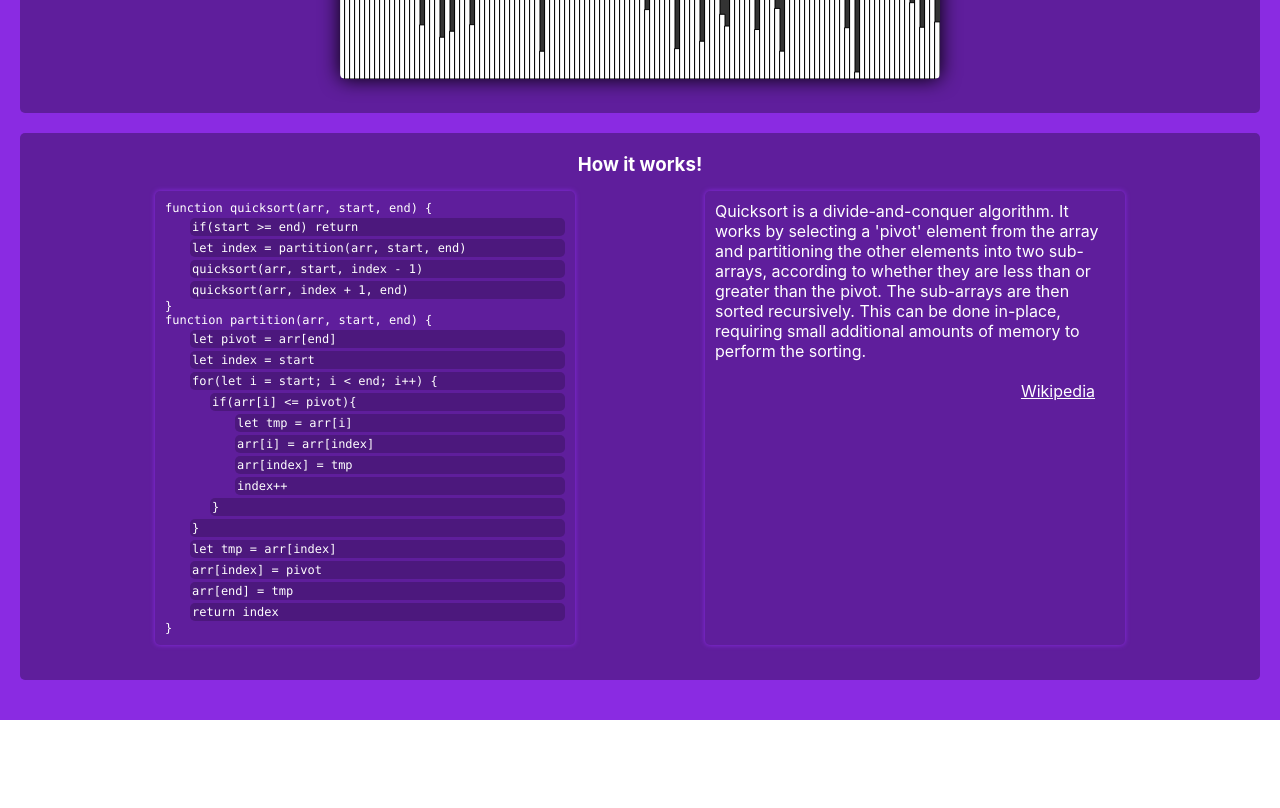
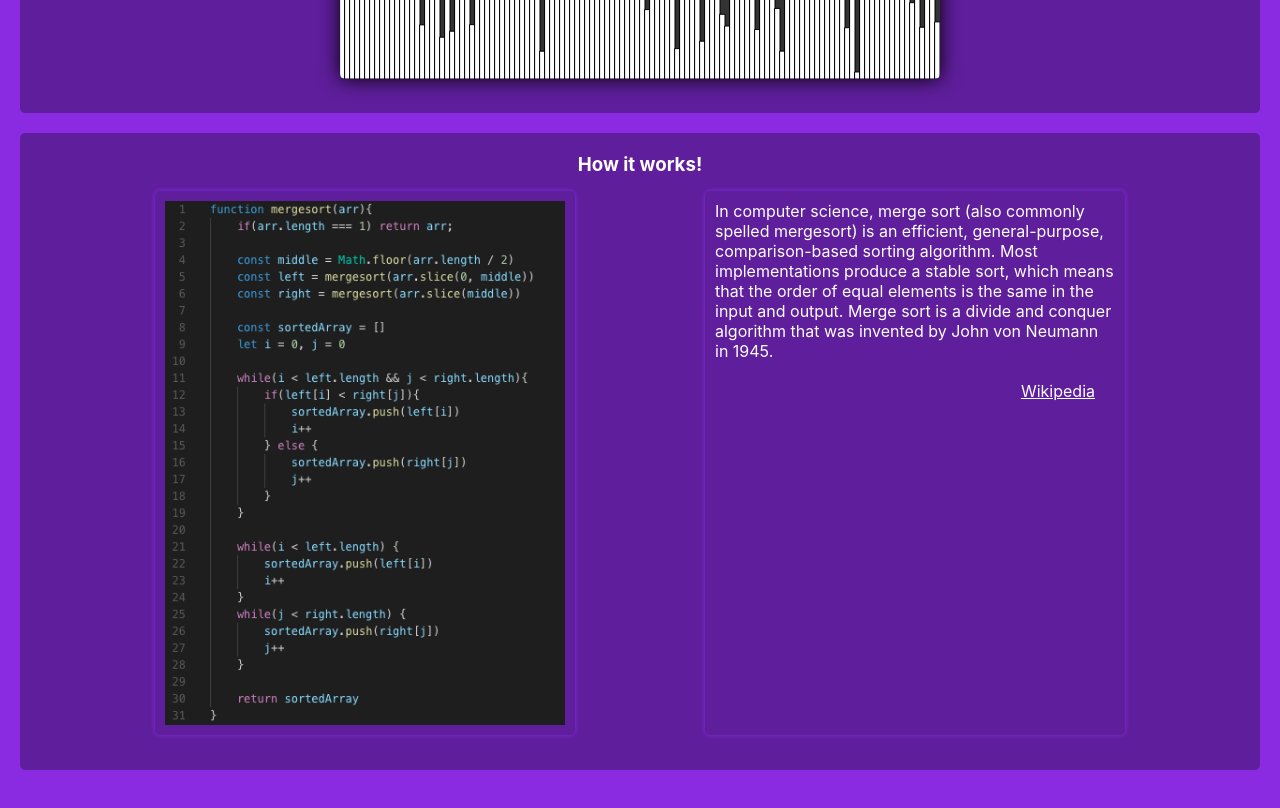
Before and after one commit to marshall405/visual-sorting-algos, a React (Create React App) app: page / in a window 1280 px wide. Shown: the part 500-1308 px from the top of the page. Before the commit the page ends 1220 px from the top, so only its background shows below. Built offline with nearby package versions, Linux system fonts and the light colour scheme.

Commit message:
fixes to mergesort

```diff
--- /dev/null
+++ b/merge.js
@@ -0,0 +1,46 @@
+function mergesort(arr){
+    if(arr.length === 1) return arr;
+
+    const middle = Math.floor(arr.length / 2)
+    const left = mergesort(arr.slice(0, middle))
+    const right = mergesort(arr.slice(middle))
+
+    const sortedArray = []
+    let i = 0, j = 0
+
+    while(i < left.length && j < right.length){
+        if(left[i] < right[j]){
+            sortedArray.push(left[i])
+            i++
+        } else {
+            sortedArray.push(right[j])
+            j++
+        }
+    }
+
+    while(i < left.length) {
+        sortedArray.push(left[i])
+        i++
+    }
+    while(j < right.length) {
+        sortedArray.push(right[j])
+        j++
+    }
+
+    return sortedArray
+}
+
+
+Array.prototype.isEqual = function(arr){
+
+    for(let i = 0; i < this.length; i++){
+        if(this[i] != arr[i]) return false
+    }
+
+    return true
+}
+
+mergesort([3,6,2,1,8,7]).isEqual([1,2,3,6,7,8]) //-> true
+mergesort([1,2,3,4,5,6,7,8]).isEqual([1,2,3,4,5,6,7,8]) //-> true
+mergesort([8,7,6,5,4,3,2,1]).isEqual([1,2,3,4,5,6,7,8]) //-> true
+mergesort([1,1,1,1,1,1,1]).isEqual([1,1,1,1,1,1,1]) //-> true
--- a/src/App.js
+++ b/src/App.js
@@ -5,9 +5,10 @@ import './App.css';
 
 import NavBar from './components/NavBar';
 import Quicksort from './components/Quicksort';
+import Mergesort from './components/Mergesort';
 
 function App() {
-  const [link, setLink] = useState(1)
+  const [link, setLink] = useState(2)
 
   return (
     <div className="App">
@@ -15,6 +16,7 @@ function App() {
 
       <main>
         { link === 1 ? <Quicksort /> : null}
+        { link === 2 ? <Mergesort /> : null}
       </main>
     </div>
   );
--- /dev/null
+++ b/src/components/Mergesort.js
@@ -0,0 +1,114 @@
+import React, { useEffect, useRef} from 'react'
+
+import p5 from 'p5'
+
+import {swap,sleep} from '../utils.js'
+import Merge from '../images/merge.png'
+
+export default function Mergesort() {
+    let sorting = false
+    let values = []
+    let states = []
+    let height;
+
+    const Sketch = (p) => {
+        let w = 5
+        p.setup = () => {
+            p.createCanvas(600,400)
+            height = p.height
+            values = new Array(p.floor(p.width / w))
+            for(let i = 0; i < values.length; i++){
+                values[i] = p.random(p.height)
+                states[i] = -1
+            }
+            p.frameRate(120)
+        }
+        p.draw = () => {
+            p.background(51);
+            values.forEach( (val,i) => {
+                p.stroke(0)
+                if(states[i] === 0){
+                    p.fill(138, 43, 226)
+                }else if(states[i] === 1){
+                    p.fill(134, 238, 177)
+                }else {
+                    p.fill(255)
+                }
+                p.rect(i * w, p.height - val, w, val)
+            })
+        }
+    }
+    useEffect( () => {
+        new p5(Sketch, document.getElementById('canvas'))
+    })
+
+    async function mergesort(arr){
+        if(arr.length === 1) {
+            return arr
+        }
+
+        const middle = Math.floor( arr.length / 2)
+        let left, right
+        Promise.all([
+            left = await mergesort(arr.slice(0, middle)) ,
+            right = await mergesort(arr.slice(middle))
+        ])
+        const sortedArr = []
+
+        let i = 0, j = 0
+
+        while(i < left.length && j < right.length){
+            if(left[i] < right[j]){
+                sortedArr.push(left[i++])
+            } else {
+                sortedArr.push(right[j++])
+            }
+        }
+        while(i < left.length) sortedArr.push(left[i++])
+        while(j < right.length) sortedArr.push(right[j++])
+
+        return sortedArr
+    }
+
+
+
+    const reset = () => {
+        sorting = false
+        document.getElementById('start').classList.remove('hide')
+        for(let i = 0; i < values.length; i++){
+            values[i] = Math.random() * height
+            states[i] = -1
+        }
+    }
+
+    const start = async () => {
+        if(sorting) return
+        mergesort(values).then(vals => values = vals)
+
+    }
+    return (
+        <>
+        <section>
+            <h1>  <code> mergesort() </code> </h1>
+            <div className="container">
+                <div className="actions col-1">
+                    <button id="start" onClick={start} > Start </button>
+                    <button onClick={reset}> Reset </button>
+                </div>
+                <div id="canvas"></div>
+                <div className="col-1"></div>
+            </div>
+        </section>
+        <section>
+            <h3> How it works! </h3>
+            <div className="info">
+                <img src={Merge}/>
+                <div>
+                    <p>In computer science, merge sort (also commonly spelled mergesort) is an efficient, general-purpose, comparison-based sorting algorithm. Most implementations produce a stable sort, which means that the order of equal elements is the same in the input and output. Merge sort is a divide and conquer algorithm that was invented by John von Neumann in 1945.</p>
+                    <p><a href="https://en.wikipedia.org/wiki/Merge_sort">Wikipedia</a></p>
+                </div>
+            </div>
+        </section>
+        </>
+    )
+}
--- a/src/components/Quicksort.js
+++ b/src/components/Quicksort.js
@@ -1,27 +1,28 @@
-import React, { useEffect, useRef} from 'react'
+import React, { useEffect} from 'react'
 
 import p5 from 'p5'
 
-import {swap} from '../utils.js'
+import {swap, sleep} from '../utils.js'
 
-
+import qsImg from '../images/quicksort.png'
 
 export default function Quicksort() {
-    const canvas = useRef(null)
     let sorting = false
     let values = []
     let states = []
-    let s = useRef(null)
-
+    let height;
     const Sketch = (p) => {
         let w = 5
         p.setup = () => {
             p.createCanvas(600,400)
+            height = p.height
             values = new Array(p.floor(p.width / w))
             for(let i = 0; i < values.length; i++){
                 values[i] = p.random(p.height)
                 states[i] = -1
             }
+            p.frameRate(120)
+
         }
         p.draw = () => {
             p.background(51);
@@ -40,7 +41,11 @@ export default function Quicksort() {
 
     }
     useEffect( () => {
-        s.current = new p5(Sketch, canvas.current)
+        new p5(Sketch, document.getElementById("canvas"))
+
+        return () => {
+            console.log('unmounted')
+        }
     })
 
     const startSort = () => {
@@ -87,14 +92,12 @@ export default function Quicksort() {
         return index
     }
 
-    function sleep() {
-        return new Promise(resolve => setTimeout(resolve, 30))
-    }
+
     const reset = () => {
         sorting = false
         document.getElementById('start').classList.remove('hide')
         for(let i = 0; i < values.length; i++){
-            values[i] = s.current.random(s.current.height)
+            values[i] = Math.random() * height
             states[i] = -1
         }
     }
@@ -108,85 +111,14 @@ export default function Quicksort() {
                     <button id="start" onClick={startSort}> Start </button>
                     <button onClick={reset}> Reset </button>
                 </div>
-                <div ref={canvas}></div>
+                <div id="canvas"></div>
                 <div className="col-1"></div>
             </div>
         </section>
         <section>
             <h3> How it works! </h3>
             <div className="info">
-                <code>
-                    <ul>
-                    {`  function quicksort(arr, start, end) { `}
-
-                    <li>
-                        {`if(start >= end) return`}
-                    </li>
-                    <li>
-                        {`let index = partition(arr, start, end) `}
-                    </li>
-                    <li>
-                        {`quicksort(arr, start, index - 1) `}
-                    </li>
-                    <li>
-                        {`quicksort(arr, index + 1, end) `}
-                    </li>
-                    {`    }`}
-                    </ul>
-                    <ul>
-
-                    {`    function partition(arr, start, end) {`}
-
-                    <li>
-                    {`        let pivot = arr[end] `}
-                    </li>
-                    <li>
-                    {`        let index = start `}
-                    </li>
-
-                        <li>
-                    {`        for(let i = start; i < end; i++) {`}
-                    </li>
-                    <ul className="forloop">
-                    <li>
-                        {`            if(arr[i] <= pivot){`}
-                        </li>
-                        <div className="ifstate">
-                        <li>
-                            {`           let tmp = arr[i]`}
-                            </li>
-                            <li>
-                            {`      arr[i] = arr[index]`}
-                            </li>
-                            <li>
-                            {`      arr[index] = tmp`}
-                            </li>
-                            <li>
-                            {`      index++`}
-                            </li>
-                            </div>
-                            <li>
-                            {`  }`}
-                            </li>
-                            </ul>
-                            <li>
-                            {`  }`}
-                            </li>
-                            <li>
-                            {` let tmp = arr[index]`}
-                            </li>
-                            <li>
-                            {`    arr[index] = pivot`}
-                            </li>
-                            <li>
-                            {` arr[end] = tmp`}
-                            </li>
-                            <li>
-                            {` return index`}
-                            </li>
-                            {`  }`}
-                            </ul>
-                </code>
+                <img src={qsImg} />
                 <div>
                     <p>Quicksort is a divide-and-conquer algorithm. It works by selecting a 'pivot' element from the array and partitioning the other elements into two sub-arrays, according to whether they are less than or greater than the pivot. The sub-arrays are then sorted recursively. This can be done in-place, requiring small additional amounts of memory to perform the sorting.</p>
                     <p><a href="https://en.wikipedia.org/wiki/Quicksort">Wikipedia</a></p>
--- a/src/utils.js
+++ b/src/utils.js
@@ -4,6 +4,10 @@ async function swap(arr, i, j){
     arr[j] = tmp
 }
 
+function sleep() {
+    return new Promise(resolve => setTimeout(resolve, 30))
+}
+
 export {
-    swap
+    swap, sleep
 }
```
Also changed, not shown: quick.js (added, +37 -0 lines), src/images/merge.png (added), src/images/quicksort.png (added).
